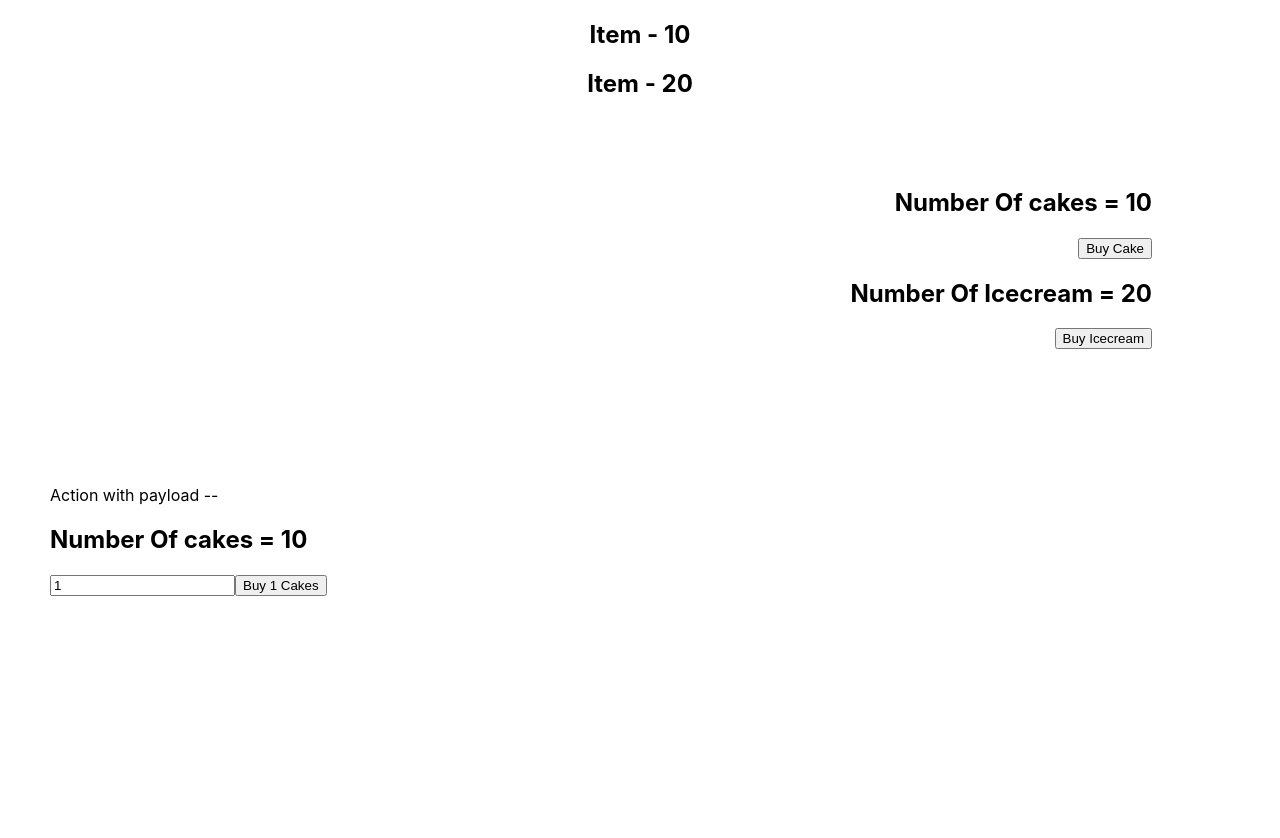
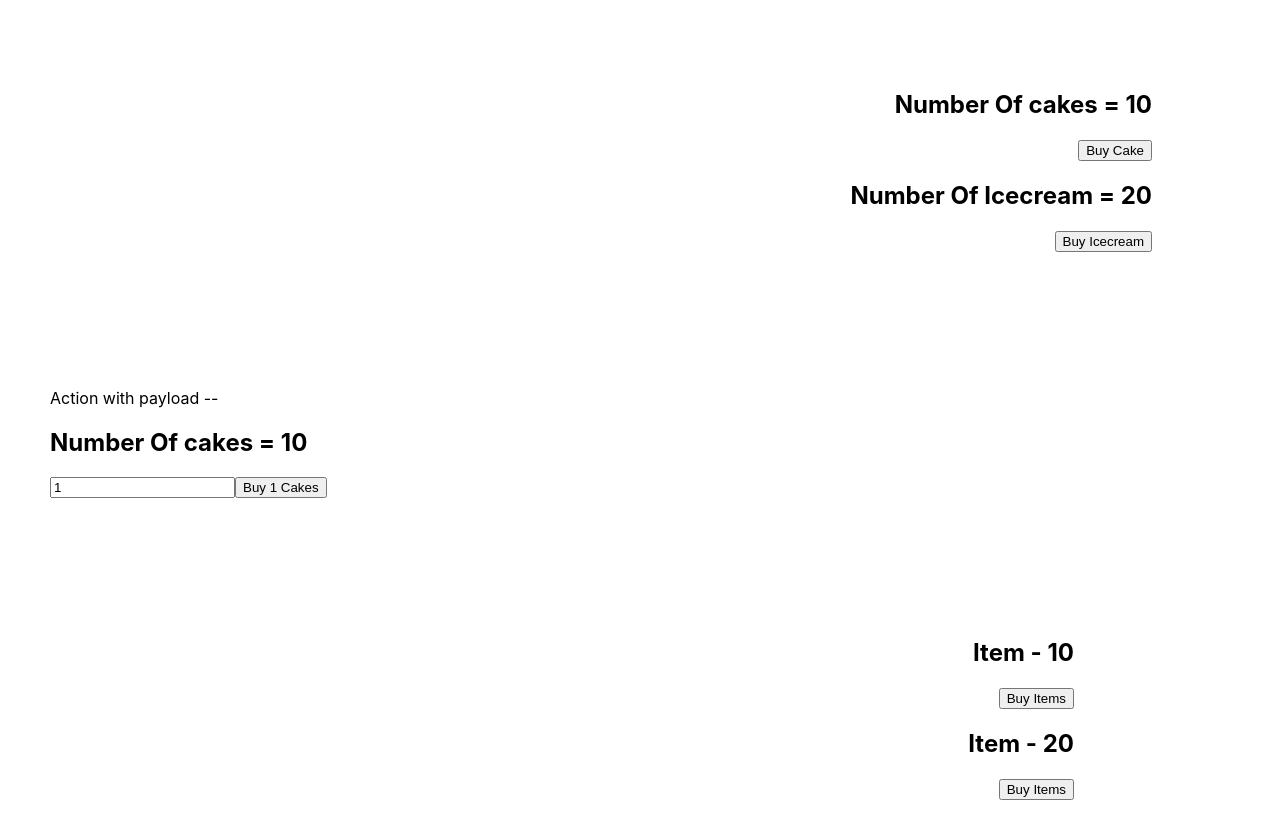
Before and after one commit to MizanurRahmann/react-redux, a React (Create React App) app: page / in a window 1280 px wide. Shown: the top 838 px of the page. Before the commit the page ends 800 px from the top, so only its background shows below. Built offline with nearby package versions, Linux system fonts and the light colour scheme.

Commit message:
mapDispatchToProps.

```diff
--- a/src/App.js
+++ b/src/App.js
@@ -12,9 +12,6 @@ function App() {
   return (
     <Provider store={store}>
       <div className="App">
-        <ItemContainer cake />
-        <ItemContainer iceCream />
-
         <div style={{width: "80%", margin: "auto", marginTop: "20px", padding: "50px", textAlign: "right"}}>
           <CakeContainer />
           <IceCreamContainer />
@@ -25,6 +22,11 @@ function App() {
         <div style={{width: "80%", marginTop: "20px", padding: "50px", textAlign: "left"}}>
           <NewCakeContainer />
         </div>
+
+        <div style={{width: "80%", marginTop: "20px", padding: "50px", textAlign: "right"}}>
+          <ItemContainer cake />
+          <ItemContainer iceCream />
+        </div>
       </div>
     </Provider>
   );
--- a/src/components/ItemContainer.js
+++ b/src/components/ItemContainer.js
@@ -1,10 +1,12 @@
 import React from 'react'
 import { connect } from 'react-redux'
+import { buyCake ,buyIceCream } from '../redux'
 
 function ItemContainer(props) {
     return (
         <div>
             <h2>Item - {props.item}</h2>
+            <button onClick={props.buyItem}>Buy Items</button>
         </div>
     )
 }
@@ -18,4 +20,16 @@ const mapStateToProps = (state, ownProps) => {
     }
 }
 
-export default  connect(mapStateToProps)(ItemContainer)
+const mapDispatchToProps = (dispatch, ownProps) => {
+    const dispatchFunction = ownProps.cake
+        ? () => dispatch(buyCake())
+        : () => dispatch(buyIceCream())
+    return{
+        buyItem: dispatchFunction
+    }
+}
+
+export default  connect(
+    mapStateToProps,
+    mapDispatchToProps
+    )(ItemContainer)
```
